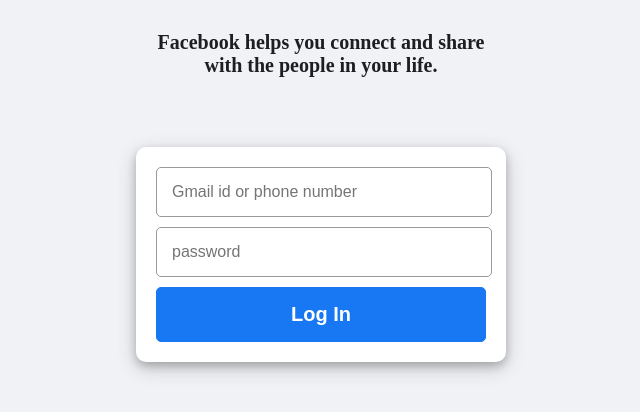
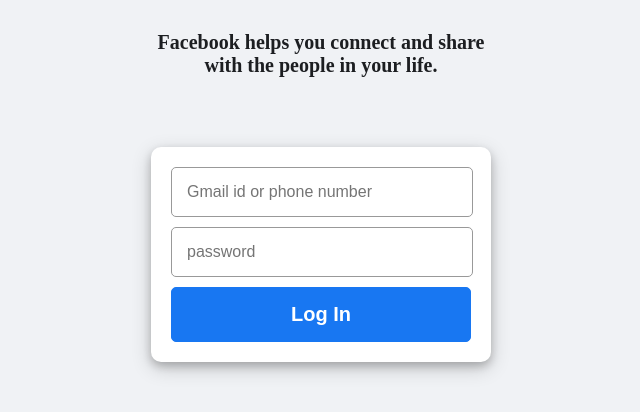
Before and after one commit to offerbd/own-design, a plain HTML site: page index.html in a window 1280 px wide. Shown: the part 128-540 px from the top of the page, without its empty margins (319-959 px from the left). Drawn offline with Linux system fonts and the light colour scheme.

Commit message:
next commit dot

```diff
--- a/style.css
+++ b/style.css
@@ -9,7 +9,7 @@
 
         background-color: white;
         border-radius: 10px;
-        width:330px;
+        width:300px;
         margin-top: 70px;
 
         padding: 20px;
@@ -27,7 +27,7 @@
 
 }
 input{
-    width: 92%;
+    width: 90%;
     padding: 15px;
     margin-bottom: 10px;
     border-radius: 5px;
```
